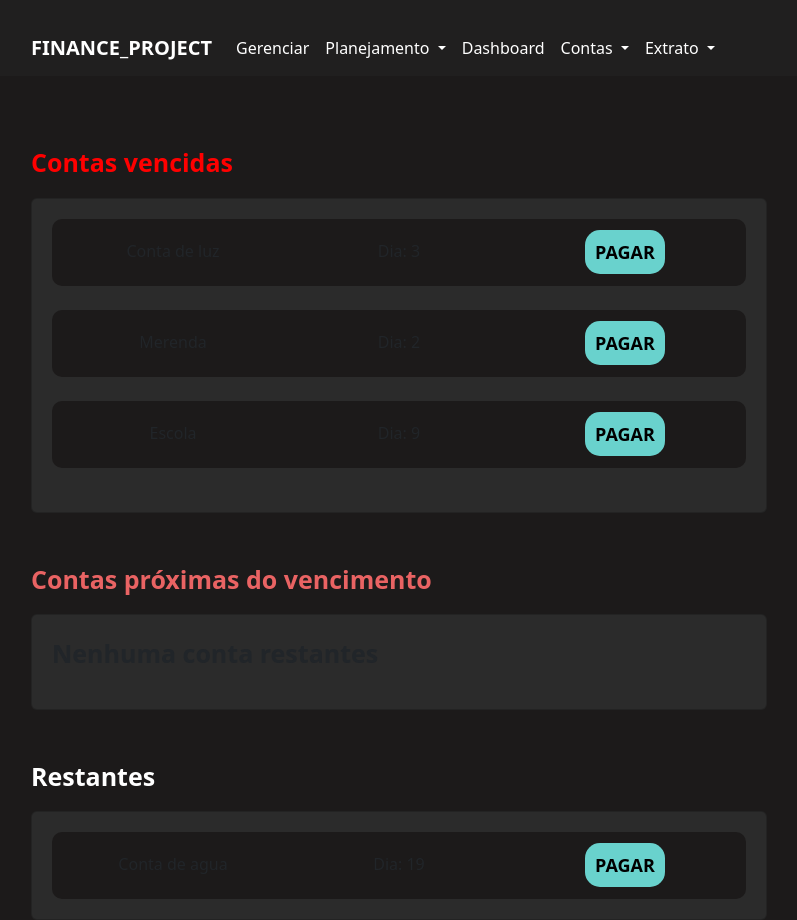
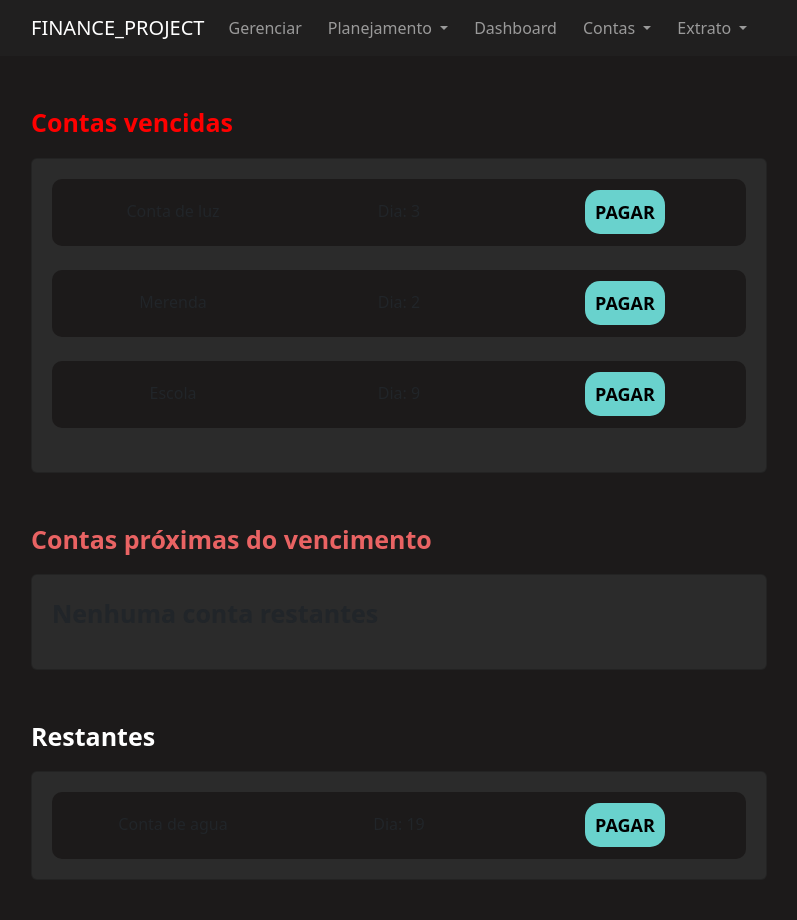
Before and after one commit to MagdielPaulo/finance_projeto, a Django app: page /contas/ver_contas/ in a window 1280 px wide. Shown: the whole page, without its empty margins (51-848 px from the left). After the commit the page ends 879 px from the top, so only its background shows below. Run offline with Django 4.2, Linux system fonts and the light colour scheme; data comes from the database, SQL or seed files in the repository; data that the repository does not hold is empty.

Commit message:
css gerenciar e home

```diff
--- a/templates/bases/base.html
+++ b/templates/bases/base.html
@@ -6,6 +6,8 @@
     <meta name="viewport" content="width=device-width, initial-scale=1">
 
     <link href="{% static 'geral/css/base.css' %}" rel="stylesheet">
+    <link href="{% static 'geral/css/gerenciar.css' %}" rel="stylesheet">
+    <link href="{% static 'geral/css/home.css' %}" rel="stylesheet">
     <title>{% block 'title' %}{% endblock %}</title>
     <link href="https://cdn.jsdelivr.net/npm/bootstrap@5.3.0-alpha1/dist/css/bootstrap.min.css" rel="stylesheet">
     {% block 'head' %}{% endblock %}
--- a/templates/static/geral/css/base.css
+++ b/templates/static/geral/css/base.css
@@ -11,52 +11,3 @@ body{
     --differential-color: #E96363;
 
 }
-
-/* Estilos para a barra de navegação */
-.navbar {
-    margin-bottom: 20px;
-  }
-
-  .navbar-brand {
-    font-weight: bold;
-  }
-
-  .navbar-nav .nav-link {
-    color: #fff;
-  }
-
-  .nav-item.dropdown:hover .dropdown-menu {
-    display: block;
-  }
-
-  .dropdown-menu {
-    background-color: #201F1F;
-  }
-
-  .dropdown-item {
-    color: #ff0000;
-  }
-
-  .dropdown-item:hover {
-    background-color: #555;
-  }
-
-  /* Estilos para o corpo da página */
-  .container {
-    margin-top: 20px;
-  }
-
-  /* Estilos para o título da página */
-  h1 {
-    font-size: 24px;
-    margin-bottom: 10px;
-  }
-
-  /* Estilos para os links */
-  a {
-    color: #007bff;
-  }
-
-  a:hover {
-    text-decoration: none;
-  }
--- /dev/null
+++ b/templates/static/geral/css/gerenciar.css
@@ -0,0 +1,5 @@
+.lista-contas-main{
+    background-color: var(--main-color);
+    padding: 8px;
+    border-radius: 10px;
+}
--- /dev/null
+++ b/templates/static/geral/css/home.css
@@ -0,0 +1,35 @@
+/* Estilos para a barra de navegação */
+.navbar-nav {
+    display: flex;
+    align-items: center;
+  }
+
+  .navbar-nav .nav-item {
+    margin-right: 10px;
+  }
+
+  .nav-link {
+    color: #000000;
+    text-decoration: none;
+    padding: 8px 12px;
+    border-radius: 4px;
+  }
+
+  .nav-link:hover {
+    background-color: #69D2CD;
+  }
+
+  /* Estilos para o dropdown */
+  .dropdown-menu {
+    background-color: #69D2CD;
+    border: none;
+  }
+
+  .dropdown-menu a {
+    color: #000000 !important;
+    text-decoration: none;
+  }
+
+  .dropdown-menu a:hover {
+    background-color: #69D2CD;
+  }
```
